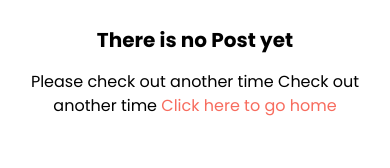
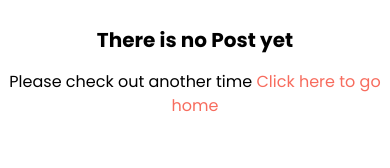
Before and after one commit to Jaystar-Bee/main_portfolio, a Nuxt app: page /blog in a window 390 px wide. Shown: the part 313-481 px from the top of the page. Built offline with nearby package versions, Linux system fonts and the light colour scheme.

Commit message:
adjusted the mobile navbar issue

```diff
--- a/components/common/MobileHeader.vue
+++ b/components/common/MobileHeader.vue
@@ -74,7 +74,7 @@
             "
             @click="closeModal"
           >
-            <nuxt-link to="#contact">Contact</nuxt-link>
+            <nuxt-link to="/#contact">Contact</nuxt-link>
           </li>
           <li
             class="
@@ -86,7 +86,7 @@
             "
             @click="closeModal"
           >
-            <nuxt-link to="#about">About</nuxt-link>
+            <nuxt-link to="/#about">About</nuxt-link>
           </li>
           <li class="pb-4 mb-4 text-center font-semibold" @click="closeModal">
             <a
--- a/pages/blog/index.vue
+++ b/pages/blog/index.vue
@@ -14,7 +14,7 @@
       <div class="mt-10 text-center">
         <h2 class="font-bold text-xl mb-4">There is no Post yet</h2>
         <p>
-          Please check out another time Check out another time
+          Please check out another time
           <nuxt-link to="/" class="text-primary-pink"
             >Click here to go home</nuxt-link
           >
```
